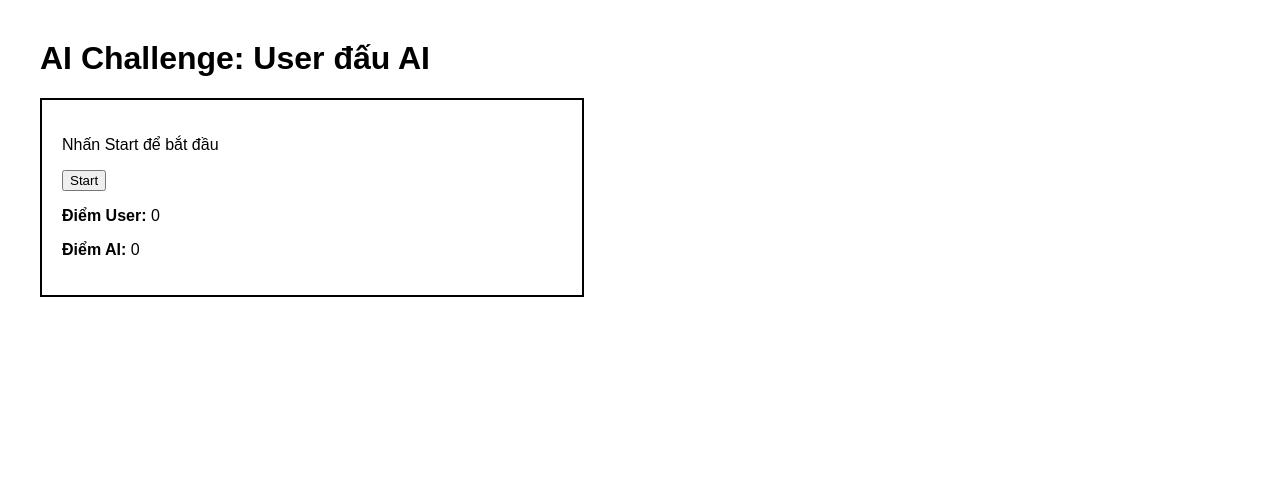
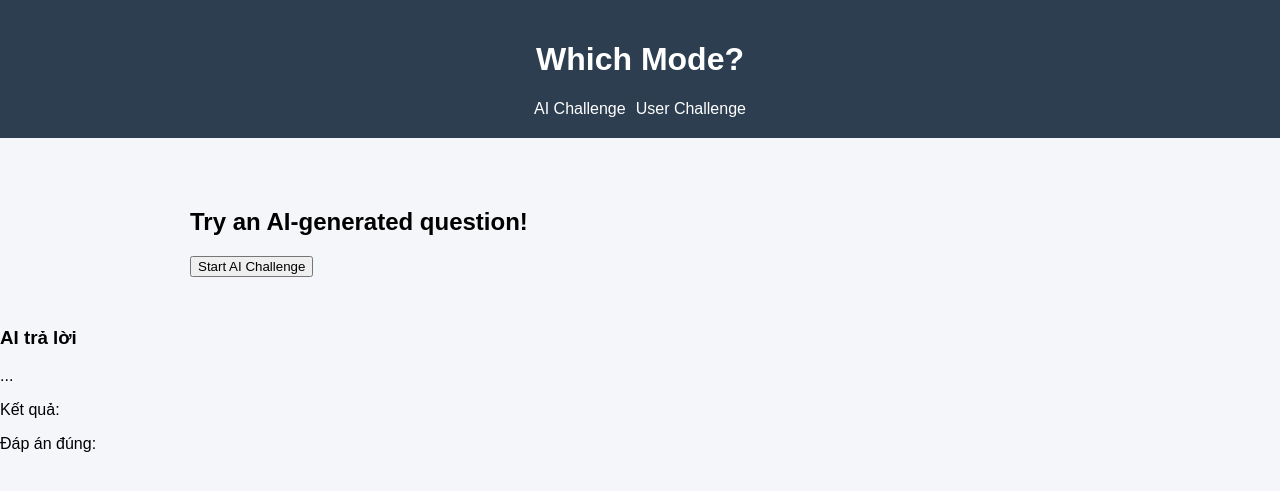
Before and after one commit to Nguyen-Hoang-Ky-Anh/PythonQuizProject, a Django app: template templates/ai-challenge.html in a window 1280 px wide. Shown: the top 491 px of the page. Run offline with Django 5.2, Linux system fonts and the light colour scheme; the template is opened without the code that fills it, so the values that code supplies are empty.

Commit message:
Update ai-challenge.html

```diff
--- a/templates/ai-challenge.html
+++ b/templates/ai-challenge.html
@@ -1,94 +1,151 @@
 {% load static %}
 <!DOCTYPE html>
-<html>
+<html lang="en">
 <head>
-    <title>AI Challenge</title>
-    <style>
-        body { font-family: Arial; margin: 40px; }
-        .box {
-            padding: 20px;
-            border: 2px solid #000;
-            width: 500px;
-        }
-        .correct { color: green; font-weight: bold; }
-        .wrong { color: red; font-weight: bold; }
-    </style>
+    <meta charset="UTF-8">
+    <meta name="viewport" content="width=device-width, initial-scale=1.0">
+    <title>AI Challenge Mode</title>
+
+    <link rel="stylesheet" href= "{% static 'css/ai-challenge.css' %}">
 </head>
+
 <body>
 
-<h1>AI Challenge: User đấu AI</h1>
+<header class="header">
+    <h1>Which Mode?</h1>
+    <nav>
+        <a href="{% url 'ai-challenge' %}">AI Challenge</a>
+        <a href="{% url 'user-challenge' %}">User Challenge</a>
+    </nav>
+</header>
 
-<div class="box">
-    <p id="question">Nhấn Start để bắt đầu</p>
-    <div id="options"></div>
+<main class="container">
+    <h2>Try an AI-generated question!</h2>
 
-    <button onclick="startQuiz()">Start</button>
+    <button id="startBtn">Start AI Challenge</button>
 
-    <p><b>Điểm User:</b> <span id="userScore">0</span></p>
-    <p><b>Điểm AI:</b> <span id="aiScore">0</span></p>
+    <div class="ai-question" id="questionBox" style="display:none; margin-top:20px;">
+        <p id="questionText"><strong>Question:</strong></p>
 
-    <p id="result"></p>
-</div>
+        <input type="text" id="answerInput" placeholder="Your answer">
+        <button class="btn-run">Run</button>
+    </div>
+
+    <div class="ai-feedback" id="feedback" style="display:none;">
+        <p id="feedbackText"></p>
+        <p id="scoreText"></p>
+    </div>
+</main>
 
 <script>
-let currentQuestion = "";
-let userScore = 0;
-let aiScore = 0;
+// =====================
+// DATA: QUESTIONS
+// =====================
+const questions = [
+    {
+        type: "Vocabulary",
+        question: "What is a synonym of 'happy'?",
+        answers: ["joyful", "glad", "cheerful"]
+    },
+    {
+        type: "Vocabulary",
+        question: "What is the antonym of 'strong'?",
+        answers: ["weak"]
+    },
+    {
+        type: "Grammar",
+        question: "Choose the correct sentence: (A) She don't like tea. (B) She doesn't like tea.",
+        answers: ["b", "she doesn't like tea", "b she doesn't like tea"]
+    },
+    {
+        type: "Grammar",
+        question: "Fill in the blank: He ___ to school every day. (go)",
+        answers: ["goes"]
+    },
+    {
+        type: "Translation",
+        question: "Translate to English: 'Tôi thích học tiếng Anh.'",
+        answers: ["i like learning english", "i like to learn english"]
+    },
+    {
+        type: "Translation",
+        question: "Translate to English: 'Con mèo đang ngủ.'",
+        answers: ["the cat is sleeping"]
+    }
+];
 
-function startQuiz() {
-    fetch("/ai/api/get_ai_question/")
-        .then(res => res.json())
-        .then(data => {
-            currentQuestion = data.question;
-            document.getElementById("question").innerText = data.question;
+let currentQuestion = null;
 
-            let html = "";
-            data.options.forEach(opt => {
-                html += `<button onclick="submitUserAnswer('${opt}')">${opt}</button><br>`;
-            });
+// =====================
+// START BUTTON
+// =====================
+document.getElementById('startBtn').addEventListener('click', function() {
+    // Random câu hỏi
+    currentQuestion = questions[Math.floor(Math.random() * questions.length)];
 
-            document.getElementById("options").innerHTML = html;
-            document.getElementById("result").innerText = "";
-        });
-}
+    // Hiển thị câu hỏi
+    document.getElementById('questionText').innerHTML =
+        `<strong>Question (${currentQuestion.type}):</strong> ${currentQuestion.question}`;
 
-function submitUserAnswer(userChoice) {
-    // user kiểm tra
-    fetch("/ai/api/ai_answer/?question=" + encodeURIComponent(currentQuestion))
-        .then(res => res.json())
-        .then(aiData => {
+    document.getElementById('questionBox').style.display = "block";
 
-            let correct = aiData.ai_correct_answer;
+    // Reset feedback
+    document.getElementById('feedback').style.display = "none";
+    document.getElementById('answerInput').value = "";
+});
 
-            // ---------------------------------
-            // USER CHECK
-            // ---------------------------------
-            if (userChoice === correct) {
-                userScore++;
-                document.getElementById("result").innerHTML +=
-                    `<p class='correct'>User đúng!</p>`;
-            } else {
-                document.getElementById("result").innerHTML +=
-                    `<p class='wrong'>User sai! Đáp án: ${correct}</p>`;
-            }
+// =====================
+// SUBMIT ANSWER BUTTON
+// =====================
+document.getElementById('submitBtn').addEventListener('click', function() {
+    const userAnswer = document.getElementById('answerInput').value.trim().toLowerCase();
+    const feedbackDiv = document.getElementById('feedback');
+    const feedbackText = document.getElementById('feedbackText');
+    const scoreText = document.getElementById('scoreText');
 
-            // ---------------------------------
-            // AI CHECK
-            // ---------------------------------
-            if (aiData.is_correct) {
-                aiScore++;
-                document.getElementById("result").innerHTML +=
-                    `<p class='correct'>AI đúng (${aiData.ai_answer})</p>`;
-            } else {
-                document.getElementById("result").innerHTML +=
-                    `<p class='wrong'>AI sai (${aiData.ai_answer})</p>`;
-            }
+    if (!currentQuestion) return;
 
-            document.getElementById("userScore").innerText = userScore;
-            document.getElementById("aiScore").innerText = aiScore;
-        });
-}
+    if (userAnswer === "") {
+        feedbackText.textContent = "Please enter an answer.";
+        feedbackDiv.style.display = "block";
+        return;
+    }
+
+    // Kiểm tra câu trả lời
+    const correct = currentQuestion.answers.some(ans => userAnswer === ans);
+
+    if (correct) {
+        feedbackText.textContent = "Correct! Well done.";
+        scoreText.textContent = "Score: 10/10";
+    } else {
+        feedbackText.textContent = "Incorrect. The correct answer could be: " + currentQuestion.answers.join(", ");
+        scoreText.textContent = "Score: 0/10";
+    }
+
+    feedbackDiv.style.display = "block";
+});
 </script>
 
 </body>
 </html>
+<script>
+async function battleAI(questionId) {
+    const res = await fetch(`/assistant/ai-challenge/?id=${questionId}`);
+    const data = await res.json();
+
+    document.getElementById("ai-answer").innerText = data.ai_answer;
+    document.getElementById("correct-answer").innerText = data.correct_answer;
+
+    if (data.ai_correct) {
+        document.getElementById("ai-result").innerText = "AI trả lời đúng!";
+    } else {
+        document.getElementById("ai-result").innerText = "AI trả lời sai!";
+    }
+}
+</script>
+<div class="ai-box">
+    <h3>AI trả lời</h3>
+    <p id="ai-answer">...</p>
+    <p>Kết quả: <span id="ai-result"></span></p>
+    <p>Đáp án đúng: <b id="correct-answer"></b></p>
+</div>
```
